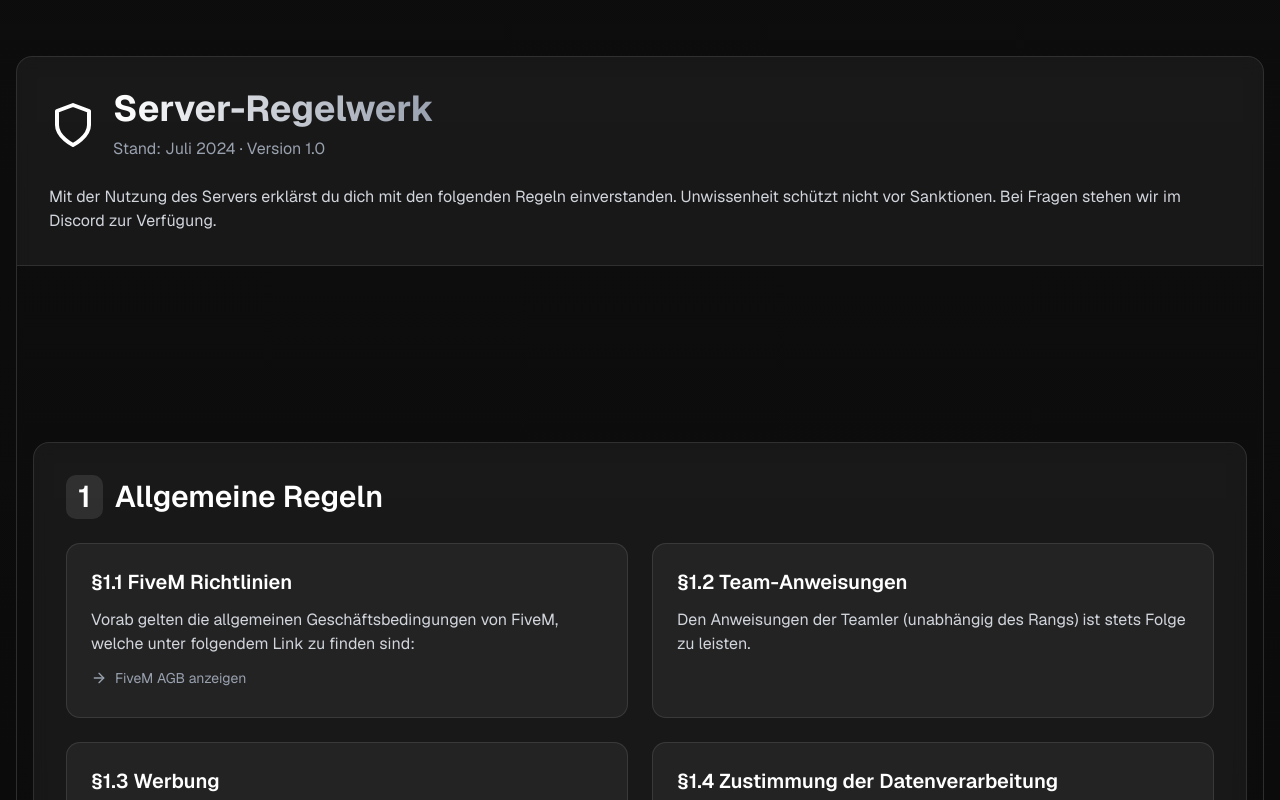
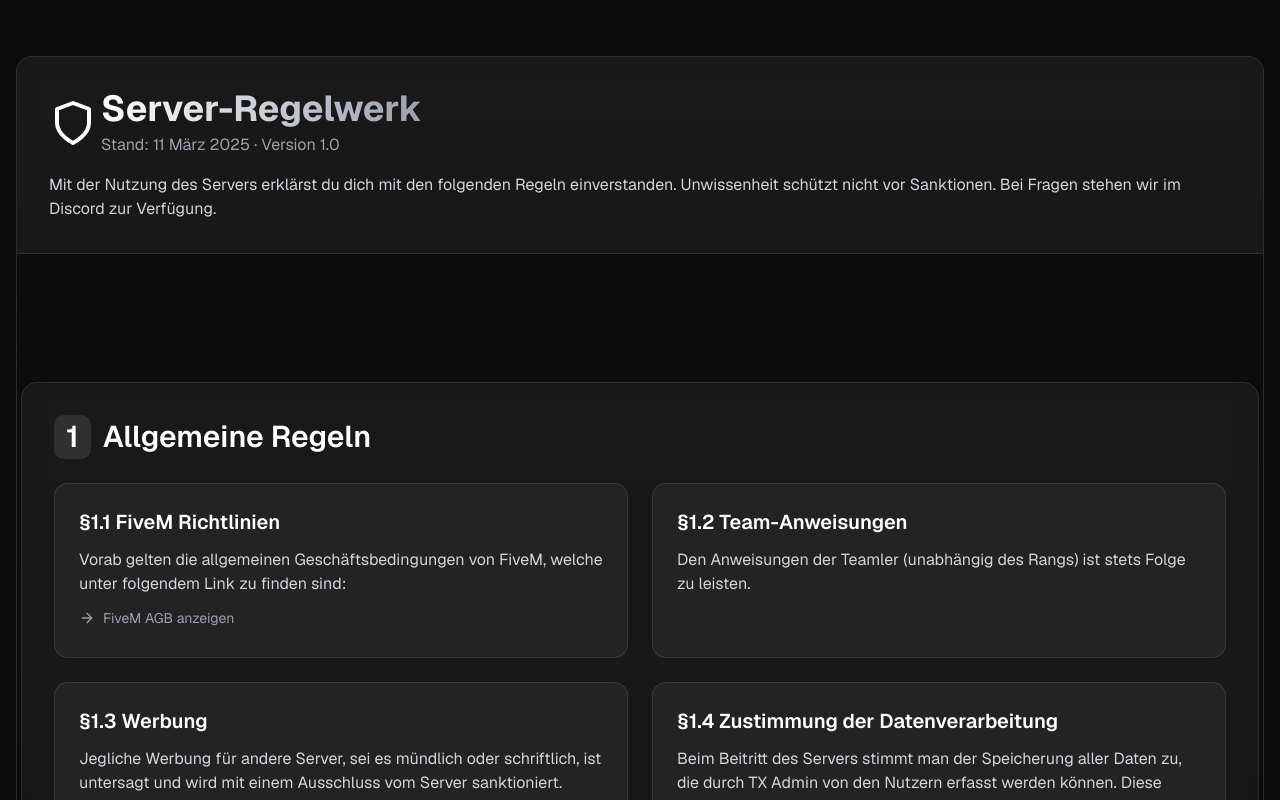
Before and after one commit to Ludaro1024/tc-website, a Next.js app: page /rules in a window 1280 px wide. Shown: the part 120-920 px from the top of the page. Built offline with nearby package versions, Linux system fonts and the light colour scheme.

Commit message:
removed Impressum bc not needed rn

```diff
--- a/app/rules/page.tsx
+++ b/app/rules/page.tsx
@@ -58,13 +58,13 @@ export default function Home() {
   >
     {/* Header */}
     <div className="p-8 border-b border-white/10">
-      <div className="flex items-center gap-4 mb-6">
+      <div className="flex items-center gap-1 mb-4">
       <FiShield className="w-12 h-12 text-white" />
       <div>
         <h1 className="text-4xl font-bold bg-gradient-to-r from-white to-gray-400 bg-clip-text text-transparent">
         Server-Regelwerk
         </h1>
-          <p className="text-gray-400 mt-2">Stand: Juli 2024 · Version 1.0</p>
+        <p className="text-gray-400 mt-1">Stand: 11 März 2025 · Version 1.0</p>
       </div>
       </div>
       <p className="text-gray-300">
@@ -78,7 +78,7 @@ export default function Home() {
       <div className="absolute inset-0 bg-gradient-to-b from-white/5 to-black/30 pointer-events-none" />
 
       <main className="pt-32 pb-24">
-        <section className="container mx-auto px-4 py-12">
+        <section className="container mx-auto px-1 py-0">
           <motion.div
             initial={{ opacity: 0, y: 20 }}
             animate={{ opacity: 1, y: 0 }}
@@ -86,7 +86,7 @@ export default function Home() {
           >
 
 
-            <div className="p-8 space-y-12">
+            <div className="p-8 space-y-10">
               {/* Allgemeine Regeln */}
               <div className="space-y-6">
                 <h2 className="text-3xl font-semibold flex items-center gap-3">
@@ -1283,7 +1283,7 @@ export default function Home() {
           <div className="flex flex-col md:flex-row justify-between items-center gap-4 text-gray-400 text-sm">
             <div>© 2024 TimelessCity. Alle Rechte vorbehalten.</div>
             <div className="flex gap-4">
-              <Link href="/impressum" className="hover:text-white">Impressum</Link>
+              {/* <Link href="/impressum" className="hover:text-white">Impressum</Link> */}
             </div>
           </div>
         </div>
@@ -1360,9 +1360,7 @@ export default function Home() {
           <div className="flex flex-col md:flex-row justify-between items-center gap-4 text-gray-400 text-sm">
             <div>© 2024 TimelessCity. Alle Rechte vorbehalten.</div>
             <div className="flex gap-4">
-              <Link href="/impressum" className="hover:text-white">Impressum</Link>
-              <Link href="/datenschutz" className="hover:text-white">Datenschutz</Link>
-              <Link href="/agb" className="hover:text-white">AGB</Link>
+              {/* <Link href="/impressum" className="hover:text-white">Impressum</Link> */}
             </div>
           </div>
         </div>
```
Lines whose indentation alone changed are shown as unchanged.
